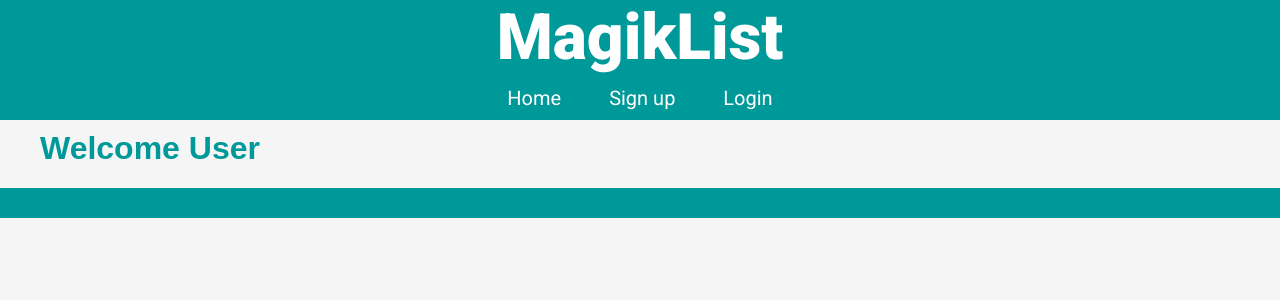
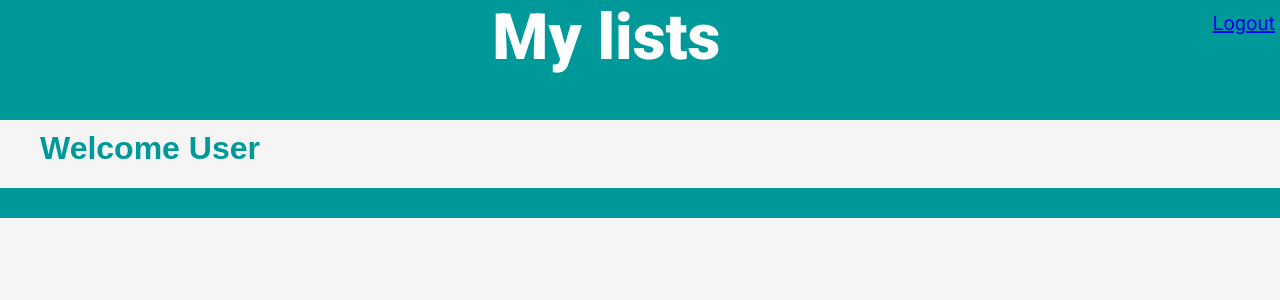
Before and after one commit to steve-31/cs139, a PHP site: page /LandingPage.html in a window 1280 px wide. Shown: the top 300 px of the page. Run offline with PHP 8.4, Linux system fonts and the light colour scheme.

Commit message:
logout button done

```diff
--- a/LandingPage.html
+++ b/LandingPage.html
@@ -1,7 +1,7 @@
 <!DOCTYPE html>
 <html>
 <head>
-	<title>MagikList | Home</title>
+	<title>My lists</title>
 	<meta charset="UTF-8">
 	<link href='https://fonts.googleapis.com/css?family=Open+Sans:300|Roboto:400,900' rel='stylesheet' type='text/css'>
 	<link rel="stylesheet" type="text/css" href="home.css">
@@ -9,21 +9,14 @@
 </head>
 <body>
   <div id="header" style="height:120px;">
-
-      <h1> MagikList </h1>
-   <div id="nav">
-      <ul>
-		<li> <a href="index.html">Home</a> </li>
-		<li> <a href="registration.html">Sign up</a> </li>
-		<li> <a href="login.html">Login</a> </li>
-      </ul>
-   </div>
-
+      <h1> My lists   </h1>
+       <div class="logout"> <a href="#">Logout</a> </div>
   </div>
 
+
   <div class="content">
-  <h1 class="title">Welcome User</h1>
 
+     <h1 class="title">Welcome User</h1>
 
   </div>
 
--- a/home.css
+++ b/home.css
@@ -20,6 +20,7 @@ body {
 
 #header h1 { margin: 0 ;
 	     padding-top:0px;
+       display:inline-block;
 }
 
 #nav a {
@@ -85,6 +86,22 @@ body {
   text-align:center;
 }
 
+/* my lists page specific css */
+
+.logout{
+
+  float:right;
+  margin:0 5px 20px 0;
+  position:relative;
+  z-index: 20;
+}
+
+.logout a {   font-weight:400;
+                font-size:20px;
+
+}
+
+/* **/
 .bottomBar {
 
 	background-color:#009999;
```
Also changed, not shown: lightning-bolt-clipart-9c4pLrpcE (1).png (deleted), test.db (added).
